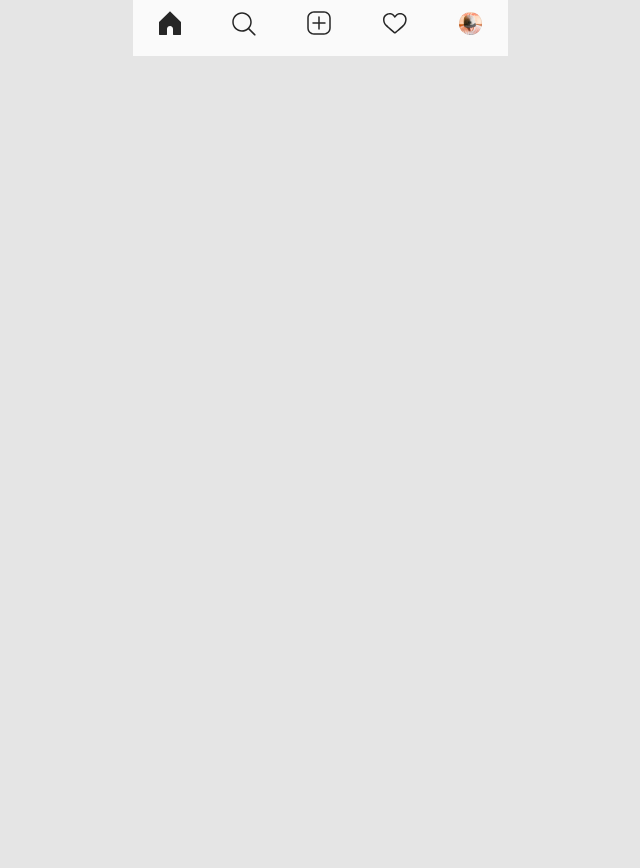
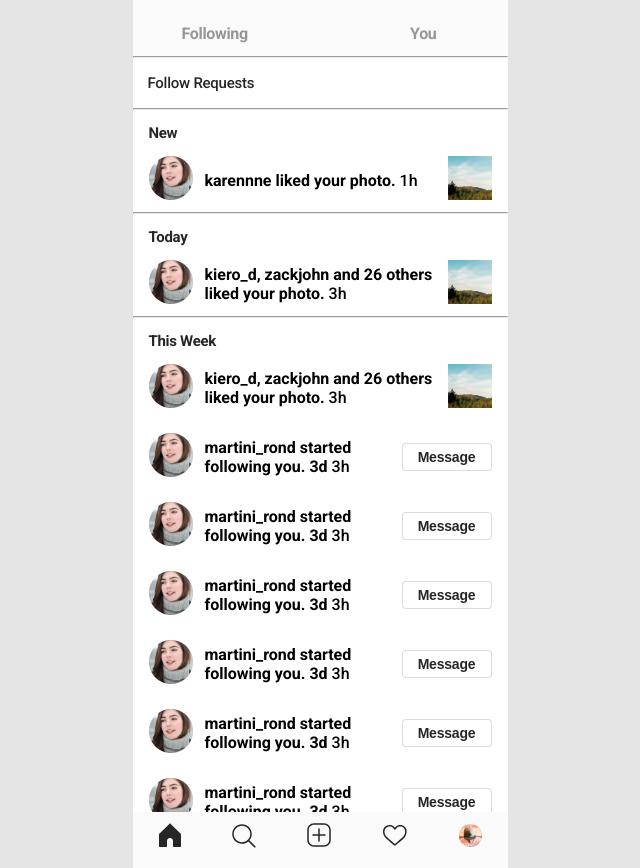
Before and after one commit to Abdulaziz2004/instagram, a React (Create React App) app: page /like in a window 1280 px wide. Before the commit this address had no page. Shown: the whole page, without its empty margins (320-960 px from the left). Before the commit the page ends 800 px from the top, so only its background shows below. Built offline with nearby package versions, Linux system fonts and the light colour scheme.

Commit message:
add plus

```diff
--- a/src/App.js
+++ b/src/App.js
@@ -1,6 +1,7 @@
 import {Routes, Route} from 'react-router-dom'
 import Footer from './components/Footer';
 import Home from './pages/Home';
+import Like from './pages/Like';
 import Login from './pages/Login'
 import Profile from './pages/Profile';
 import Recomendation from './pages/Recomendation';
@@ -16,6 +17,7 @@ function App() {
         <Route path='/' element={<Home/>}/>
         <Route path='/recomendation' element={<Recomendation/>}/>
         <Route path='/profile' element={<Profile />}/>
+        <Route path='/like' element={<Like/>}/>
       </Routes>
       <Footer/>
     </div>
--- a/src/components/Footer.jsx
+++ b/src/components/Footer.jsx
@@ -27,7 +27,7 @@ const Footer = () => {
           </NavLink>
         </div>
         <div>
-          <NavLink to="/">
+          <NavLink to="/like">
             <Heart/>
           </NavLink>
         </div>
--- a/src/pages/Home.jsx
+++ b/src/pages/Home.jsx
@@ -52,7 +52,7 @@ const Home = () => {
 
       <div className="post">
         <div className="post-title">
-          <div className="post-text">
+          <div className="post- ">
             <div>
               <img src={post} alt="" />
             </div>
--- /dev/null
+++ b/src/pages/Like.jsx
@@ -0,0 +1,260 @@
+import React from "react";
+import { Link } from "react-router-dom";
+import styled from "styled-components";
+import LikePerson from "../assets/like-person.svg";
+import LikePerson2 from "../assets/like-2.svg";
+
+const Like = () => {
+  return (
+    <Wrapper>
+      <div className="like">
+        <div className="title">
+          <Link to="">Following</Link>
+          <Link to="">You</Link>
+        </div>
+        <hr />
+
+        <div className="follow">
+          <h3>Follow Requests</h3>
+        </div>
+        <hr />
+
+        <div className="Like-photo">
+          <h3>New</h3>
+
+          <div className="like-container">
+            <div className="like-title">
+              <div>
+                <img src={LikePerson} alt="" />
+              </div>
+              <p>
+                <b>karennne liked your photo. </b>1h
+              </p>
+            </div>
+
+            <div>
+              <img src={LikePerson2} alt="" />
+            </div>
+          </div>
+        </div>
+
+        <hr />
+
+        <div className="Like-photo">
+          <h3>Today</h3>
+
+          <div className="like-container">
+            <div className="like-title">
+              <div>
+                <img src={LikePerson} alt="" />
+              </div>
+              <p>
+                <b>kiero_d, zackjohn and 26 others liked your photo. </b>3h
+              </p>
+            </div>
+
+            <div>
+              <img src={LikePerson2} alt="" />
+            </div>
+          </div>
+        </div>
+
+        <hr />
+        <div className="Like-photo">
+          <h3>This Week</h3>
+
+          <div className="like-container">
+            <div className="like-title">
+              <div>
+                <img src={LikePerson} alt="" />
+              </div>
+              <p>
+                <b>kiero_d, zackjohn and 26 others liked your photo. </b>3h
+              </p>
+            </div>
+
+            <div>
+              <img src={LikePerson2} alt="" />
+            </div>
+          </div>
+          <div className="like-container">
+            <div className="like-title">
+              <div>
+                <img src={LikePerson} alt="" />
+              </div>
+              <p>
+                <b>martini_rond started following you. 3d </b>3h
+              </p>
+            </div>
+
+            <div>
+              <button>Message</button>
+            </div>
+          </div>
+          <div className="like-container">
+            <div className="like-title">
+              <div>
+                <img src={LikePerson} alt="" />
+              </div>
+              <p>
+                <b>martini_rond started following you. 3d </b>3h
+              </p>
+            </div>
+
+            <div>
+              <button>Message</button>
+            </div>
+          </div>
+          <div className="like-container">
+            <div className="like-title">
+              <div>
+                <img src={LikePerson} alt="" />
+              </div>
+              <p>
+                <b>martini_rond started following you. 3d </b>3h
+              </p>
+            </div>
+
+            <div>
+              <button>Message</button>
+            </div>
+          </div>
+          <div className="like-container">
+            <div className="like-title">
+              <div>
+                <img src={LikePerson} alt="" />
+              </div>
+              <p>
+                <b>martini_rond started following you. 3d </b>3h
+              </p>
+            </div>
+
+            <div>
+              <button>Message</button>
+            </div>
+          </div>
+          <div className="like-container">
+            <div className="like-title">
+              <div>
+                <img src={LikePerson} alt="" />
+              </div>
+              <p>
+                <b>martini_rond started following you. 3d </b>3h
+              </p>
+            </div>
+
+            <div>
+              <button>Message</button>
+            </div>
+          </div>
+          <div className="like-container">
+            <div className="like-title">
+              <div>
+                <img src={LikePerson} alt="" />
+              </div>
+              <p>
+                <b>martini_rond started following you. 3d </b>3h
+              </p>
+            </div>
+
+            <div>
+              <button>Message</button>
+            </div>
+          </div>
+        </div>
+      </div>
+    </Wrapper>
+  );
+};
+
+export default Like;
+
+const Wrapper = styled.div`
+  /* padding: 23px; */
+  background-color: #fff;
+  overflow-y: scroll;
+  height: 812px;
+
+  ::-webkit-scrollbar{
+    display: none;
+  }
+
+  .title {
+    padding: 23px 0 12px 0;
+    background: #fafafa;
+    box-shadow: 0px 0.33px 0px #a6a6aa;
+
+    display: flex;
+    align-items: center;
+    justify-content: space-between;
+    padding: 23px 71px 12px 49px;
+
+    a {
+      text-decoration: none;
+      font-weight: 600;
+      font-size: 16px;
+      line-height: 21px;
+      text-align: center;
+      letter-spacing: -0.33px;
+      color: rgba(0, 0, 0, 0.4);
+
+      &:active {
+        color: red;
+      }
+    }
+  }
+
+  .follow {
+    padding: 15px;
+
+    h3 {
+      font-weight: 400;
+      font-size: 15px;
+      line-height: 20px;
+      letter-spacing: -0.25px;
+      color: #262626;
+    }
+  }
+
+  .Like-photo {
+
+    h3 {
+      margin-left: 16px;
+      margin-top: 13px;
+      font-weight: 600;
+      font-size: 15px;
+      line-height: 20px;
+      letter-spacing: -0.3px;
+      color: #262626;
+    }
+    .like-container {
+      display: flex;
+      align-items: center;
+      justify-content: space-between;
+
+      padding: 13px 16px 8px 16px;
+
+      .like-title {
+        display: flex;
+        align-items: center;
+        gap: 12px;
+      }
+
+      button {
+        width: 90px;
+        height: 28px;
+        background: #ffffff;
+        border: 1px solid rgba(60, 60, 67, 0.18);
+        box-sizing: border-box;
+        border-radius: 4px;
+        font-weight: 600;
+        font-size: 14px;
+        line-height: 17px;
+        text-align: center;
+        letter-spacing: -0.2px;
+        color: #262626;
+        cursor: pointer;
+      }
+    }
+  }
+`;
```
Also changed, not shown: src/assets/like-2.svg (added), src/assets/like-person.svg (added).
